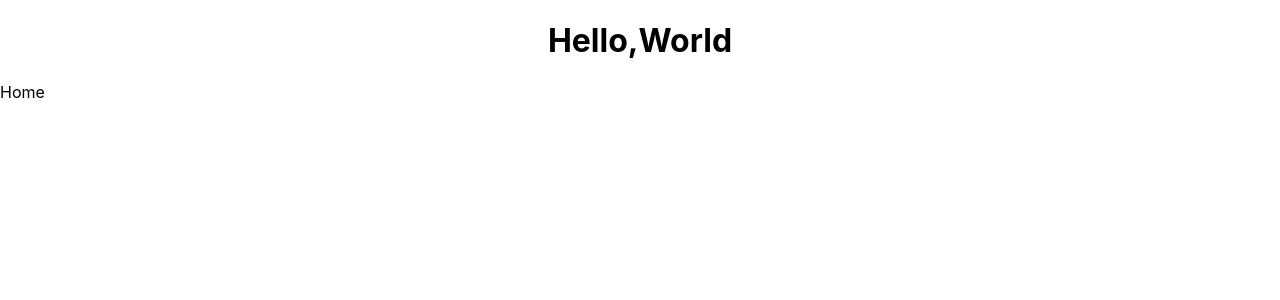
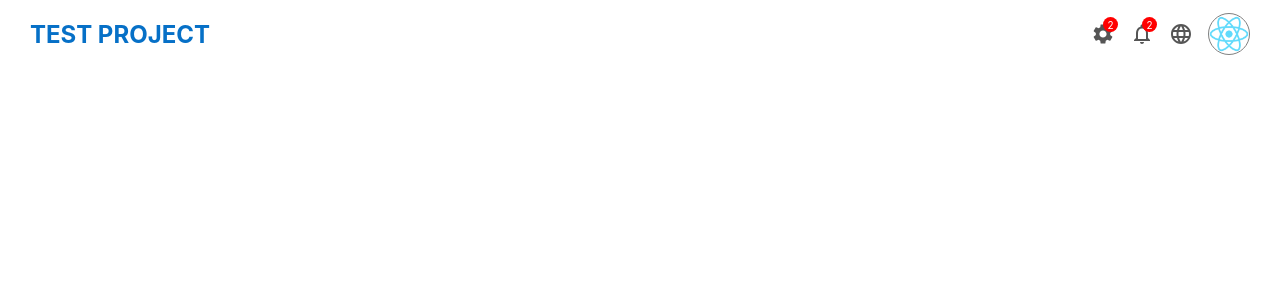
Before and after one commit to danahossini1/admin-page, a React (Create React App) app: page / in a window 1280 px wide. Shown: the top 300 px of the page. Built offline with nearby package versions, Linux system fonts and the light colour scheme.

Commit message:
fix topBar

```diff
--- a/package.json
+++ b/package.json
@@ -3,6 +3,10 @@
   "version": "0.1.0",
   "private": true,
   "dependencies": {
+    "@emotion/react": "^11.10.5",
+    "@emotion/styled": "^11.10.5",
+    "@mui/icons-material": "^5.11.0",
+    "@mui/material": "^5.11.8",
     "@testing-library/jest-dom": "^5.16.5",
     "@testing-library/react": "^13.4.0",
     "@testing-library/user-event": "^13.5.0",
@@ -12,6 +16,7 @@
     "react-scripts": "5.0.1",
     "web-vitals": "^2.1.4"
   },
+
   "scripts": {
     "start": "react-scripts start",
     "build": "react-scripts build",
--- a/src/App.js
+++ b/src/App.js
@@ -1,14 +1,15 @@
 import './App.css';
-import {routes} from './router'
+import { routes } from './router'
 import { useRoutes } from 'react-router-dom';
+import TopNav from './component/TopNav';
 
 function App() {
 
-  let routs=useRoutes(routes)
+  let routs = useRoutes(routes)
   return (
     <>
-    <h1 style={{textAlign:'center'}}>Hello,World</h1>
-    {routs}
+      <TopNav />
+      {routs}
     </>
 
   );
--- /dev/null
+++ b/src/component/TopNav.css
@@ -0,0 +1,52 @@
+.topBar-contaner{
+    width: 100%;
+    height: 50px;
+    background: #fff;
+    position: fixed;
+    top: 0;
+    z-index: 999;
+}
+.topbar{
+    display: flex;
+    justify-content: space-between;
+    align-items: center;
+    padding: 0px 30px;
+}
+.top-logo{
+    cursor: pointer;
+    color: rgb(6, 112, 199);
+}
+.top-right{
+    display: flex;
+    justify-content: center;
+    align-items: center;
+}
+.top-icon{
+    padding-right:5px ;
+    margin-right:10px ;
+    position: relative;
+    display: flex;
+    align-items: center;
+    color: #555;
+    cursor: pointer;
+}
+.icon-notif{
+    height: 15px;
+    width: 15px;
+    position: absolute;
+    top:-5px;
+    right: 2px;
+    background-color: red;
+    border-radius: 50%;
+    display: flex;
+    justify-content: center;
+    align-items: center;
+    color: #fff;
+    font-size: 10px;
+
+}
+.top-user-img{
+    width: 40px;
+    border: 1px gray solid;
+    border-radius: 50%;
+}
--- /dev/null
+++ b/src/component/TopNav.js
@@ -0,0 +1,33 @@
+import React from 'react'
+import SettingsIcon from '@mui/icons-material/Settings';
+import NotificationsNoneIcon from '@mui/icons-material/NotificationsNone';
+import LanguageIcon from '@mui/icons-material/Language';
+import './TopNav.css'
+
+export default function TopNav() {
+    return (
+        <>
+            <div className='topBar-contaner'>
+                <div className='topbar'>
+                    <div className='top-left' >
+                        <h2 className='top-logo'>TEST PROJECT</h2>
+                    </div>
+                    <div className='top-right'>
+                        <div className='top-icon'>
+                            <SettingsIcon />
+                            <span className='icon-notif'>2</span>
+                        </div>
+                        <div className='top-icon'>
+                            <NotificationsNoneIcon />
+                            <span className='icon-notif'>2</span>
+                        </div>
+                        <div className='top-icon'>
+                            <LanguageIcon />
+                        </div>
+                        <img src='./logo512.png' className='top-user-img' />
+                    </div>
+                </div>
+            </div>
+        </>
+    )
+}
```
Also changed, not shown: 1 other file (tests, documents, lock files or other folders).
